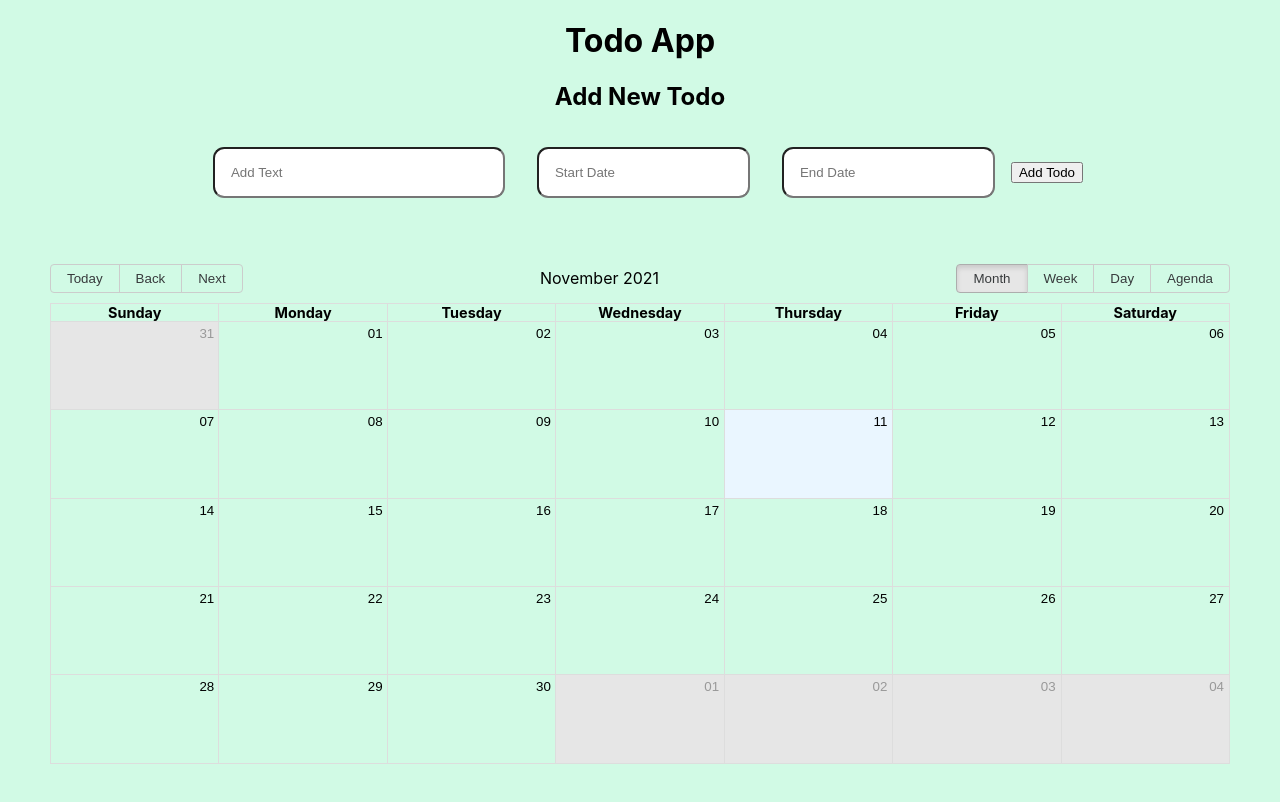
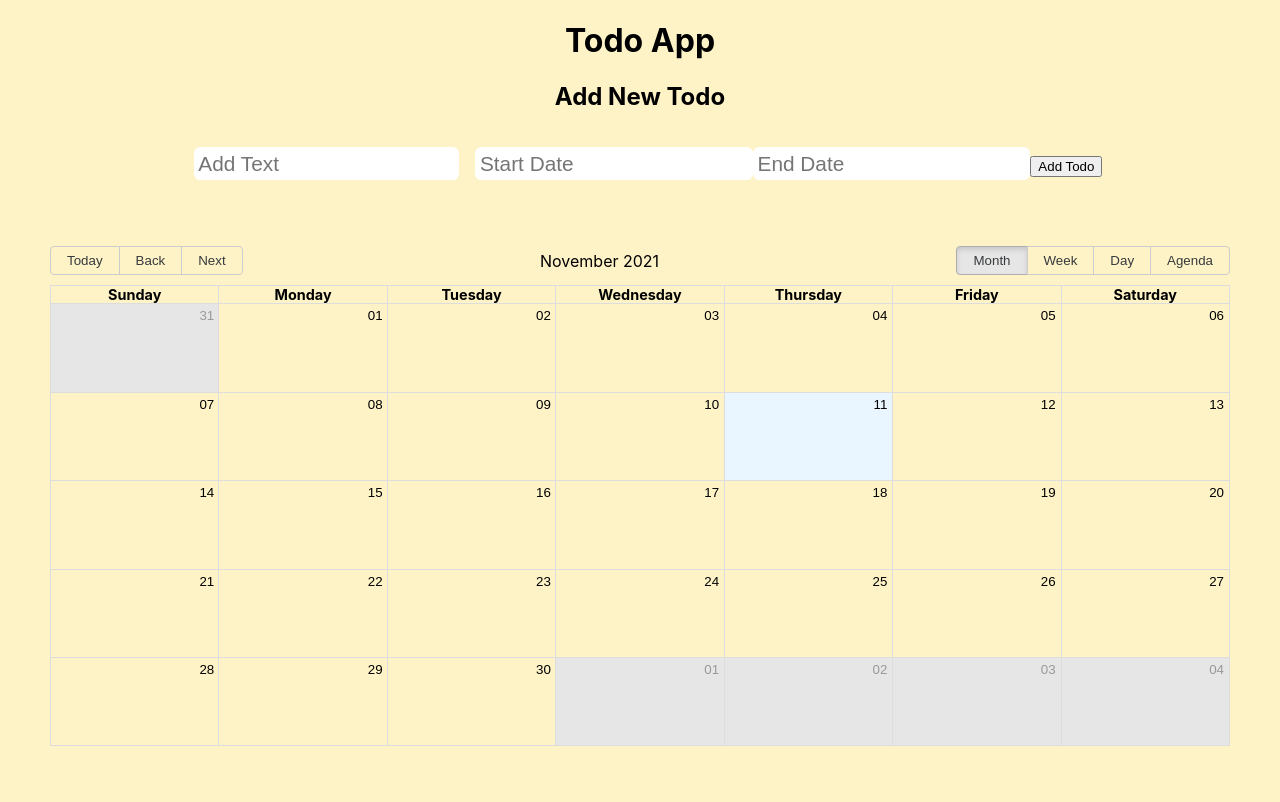
Before and after one commit to biswat/todo_app, a React (Create React App) app: page / in a window 1280 px wide. Shown: the top 802 px of the page. Built offline with nearby package versions, Linux system fonts and the light colour scheme.

Commit message:
feat: minor css added to input

```diff
--- a/src/App.css
+++ b/src/App.css
@@ -1,5 +1,5 @@
 body{
-  background: #D1FAE5;
+  background: #FEF3C7;
 }
 
 .App {
@@ -7,7 +7,8 @@ body{
 }
 
 input{
-  margin: 1rem;
-  padding: 1rem;
-  border-radius: 0.7rem;
+  padding: 0.3rem;
+  font-size: 1.3rem;
+  border-radius: 0.4rem;
+  border: 0px;
 }
--- a/src/App.js
+++ b/src/App.js
@@ -43,9 +43,9 @@ function App() {
             <div>
                 <input type="text" placeholder="Add Text" style={{ width: "20%", margin: "1rem" }} value={newEvent.title} onChange={(e) => setNewEvent({ ...newEvent, title: e.target.value })} />
 
-                <DatePicker placeholderText="Start Date" style={{ marginRight: "1rem" }} selected={newEvent.start} onChange={(start) => setNewEvent({ ...newEvent, start })} />
-                <DatePicker placeholderText="End Date" style={{ marginRight: "1rem" }} selected={newEvent.end} onChange={(end) => setNewEvent({ ...newEvent, end })} />
-                <button stlye={{ margin: "1rem" }} onClick={handleAddEvent}>
+                <DatePicker placeholderText="Start Date" style={{ margin: "0.7rem" }} selected={newEvent.start} onChange={(start) => setNewEvent({ ...newEvent, start })} />
+                <DatePicker placeholderText="End Date" style={{ margin: "0.7rem" }} selected={newEvent.end} onChange={(end) => setNewEvent({ ...newEvent, end })} />
+                <button stlye={{ margin: "1rem", padding: "0.3rem", fontSize: "1.3rem"}} onClick={handleAddEvent}>
                     Add Todo
                 </button>
             </div>
```
